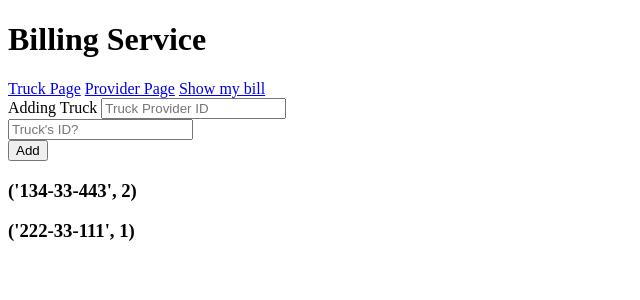
After one commit to DevOpsWeek/GanShmuel, a Flask app: page /trucks in a window 1280 px wide. The commit adds this page. Shown: the top 300 px of the page, without its empty margins (0-640 px from the left). Run offline with Flask 2, Linux system fonts and the light colour scheme; data comes from the database, SQL or seed files in the repository.

Commit message:
trucks apis and html page

```diff
--- a/app/app.py
+++ b/app/app.py
@@ -1,5 +1,5 @@
 from typing import List, Dict
-from flask import Flask,request,render_template
+from flask import Flask,request,render_template,redirect,url_for
 import mysql.connector
 import json
 
@@ -20,7 +20,7 @@ cursor=cnx.cursor()
 
 @app.route('/',methods=['GET'])
 def index():
-    return render_template('index.html')
+    return render_template('base.html')
 
 @app.route('/health',methods=['GET'])
 def getHealth():
@@ -28,11 +28,11 @@ def getHealth():
      return "500"
     return "200"
 
-# @app.route('/providers',methods=['POST'])
+# @app.route('/postproviders',methods=['POST'])
 # def postProvider():
 #    pass
 
-# @app.route('/providers',methods=['PUT'])
+# @app.route('/putproviders',methods=['PUT'])
 # def putProvider():
 #    pass
 
@@ -44,17 +44,33 @@ def getHealth():
 # def postRate():
 #     pass
 
-# @app.route('/postTruck', methods=['POST'])
-# def postTrucks():
-#     pass
+@app.route('/addTrucks', methods=['POST'])
+def postTrucks():
+   truckid=request.form.get("Truck ID")
+   provid=request.form.get("Provider ID")
+   val=(truckid,provid)
+   post_truck="INSERT into Trucks (id,provider_id) VALUES(%s,%s)"
+   cursor.execute(post_truck,val)
+   cnx.commit()
+   return redirect(url_for("getTrucks"))
 
-# @app.route('/getTruck', methods=['GET'])
-# def getTrucks():
-#     pass
 
-# @app.route('/putTruck', methods=['PUT'])
-# def getTrucks():
-#     pass
+@app.route('/trucks', methods=['GET'])
+def getTrucks():
+    cursor.execute('SElECT * FROM Trucks')
+    results = cursor.fetchall()
+    return render_template("trucks.html",truck_list =results)
+
+@app.route('/updateTrucks/<string:id>', methods=['PUT'])
+def putTrucks(id):
+    truckid=id
+    provid=provid=request.form.get("Provider ID")
+    val=(provid,truckid)
+    put_truck="UPDATE Trucks SET provider_id = %s WHERE id = %s"
+    cursor.execute(put_truck,val)
+    cnx.commit()
+    return redirect(url_for("getTrucks"))
+
 
 
 @app.route('/bill', methods=["GET"])
--- /dev/null
+++ b/app/templates/base.html
@@ -0,0 +1,19 @@
+<!doctype html>
+<html lang="en">
+<head>
+    <title>Billing app</title>
+    <meta charset="UTF-8">
+    <meta name="viewport"
+          content="width=device-width, user-scalable=no, initial-scale=1.0, maximum-scale=1.0, minimum-scale=1.0">
+    <meta http-equiv="X-UA-Compatible" content="ie=edge">
+  {% block head %} {% endblock %}
+</head>
+<body>
+<h1>Billing Service</h1>
+<div class="box">
+<a href="/trucks">Truck Page</a>
+<a href="/providers">Provider Page</a>
+<a href="/bill">Show my bill</a>
+    {% block body %} {% endblock %}
+</body>
+</html>
--- /dev/null
+++ b/app/templates/trucks.html
@@ -0,0 +1,26 @@
+{% extends 'base.html' %}
+{% block head %}
+<title>Truck Page</title>
+{% endblock %}
+
+{% block body %}
+
+<div class="box">
+<form action=/addTrucks method = "post">
+    <label for="title">Adding Truck</label>
+    <input type="text" name="Provider ID" placeholder="Truck Provider ID"><br>
+    <input type="text" name="Truck ID" placeholder="Truck's ID?"><br>
+            <button type="submit">Add</button>
+ </form>
+    {% for truck in truck_list %}
+            <h3>{{ truck }}</h3>
+
+        {% endfor %}
+ </form>
+</div>
+{% endblock %}
+<a href="/">return to main</a>
+<a href="/providers">Provider Page</a>
+<a href="/bill">Show my bill</a>
+</body>
+</html>
```
Also changed, not shown: app/templates/index.html (+7 -4 lines).
